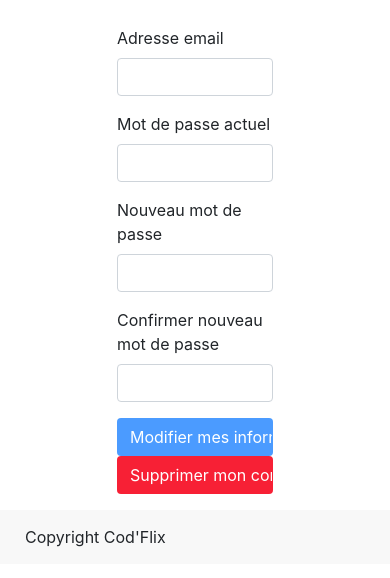
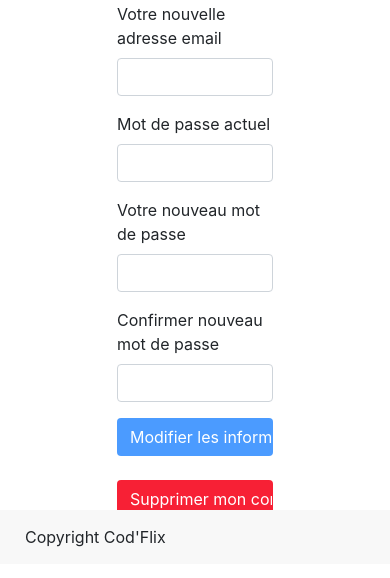
Before and after one commit to MikaHub/ProjetPhp, a PHP site: the page made by ec-code-2020-codflix-php-master/view/profilView.php in a window 390 px wide. Shown: the part 388-966 px from the top of the page. Run offline with PHP 8.4, Linux system fonts and the light colour scheme; the template is opened without the code that fills it, so the values that code supplies are empty; the visitor is signed in with stand-in values (Sample User, id 1).

Commit message:
Profil user signup done

```diff
--- a/ec-code-2020-codflix-php-master/controller/signupController.php
+++ b/ec-code-2020-codflix-php-master/controller/signupController.php
@@ -37,7 +37,6 @@ function singnup(){
       $password = $_POST['password'];
       $password_confirm = $_POST['password_confirm'];
 
-      //var_dump($password);
 			$valid = true;
 
   // Setup value
--- a/ec-code-2020-codflix-php-master/model/user.php
+++ b/ec-code-2020-codflix-php-master/model/user.php
@@ -100,7 +100,7 @@ class User {
  $req->closeCursor();
 
  $email = $this->getEmail();
- //echo $this->getPassword();
+
  $req  = $db->prepare( "INSERT INTO user ( email, password, keyEmail, emailVerified ) VALUES ( :email, :password, :keyEmail, :emailVerified)" );
  $req->execute( array(
    'email'     => $this->getEmail(),
@@ -137,7 +137,6 @@ class User {
 
   public function getUserByEmail($email = null) {
 
-    var_dump($email);
     // Open database connection
     $db   = init_db();
 
@@ -147,8 +146,6 @@ class User {
     }
     $req->execute( array( $this->getEmail() ));
 
-    var_dump("ici");
-    var_dump($this->getEmail());
     // Close databse connection
     $db   = null;
 
--- a/ec-code-2020-codflix-php-master/view/dashboard.php
+++ b/ec-code-2020-codflix-php-master/view/dashboard.php
@@ -19,9 +19,10 @@
         <div class="sidebar-menu">
           <ul>
             <li class="active"><a href="index.php">Médias</a></li>
+            <li><a href="index.php?action=history">Historique Médias</a></li>
+            <li><a href="index.php?action=profil">Modifier mon profil</a></li>
+            <li><a href="index.php?action=logout">Me déconnecter</a></li>
             <li><a href="index.php?action=contact">Nous contacter</a></li>
-            <li><a href="index.php?action=profil">Mon profil</a></li>
-            <li><a href="index.php?action=logout">Me déconnecter</a></li>
           </ul>
         </div>
       </nav>
--- a/ec-code-2020-codflix-php-master/view/profilView.php
+++ b/ec-code-2020-codflix-php-master/view/profilView.php
@@ -24,7 +24,7 @@ $req = User::getUserById($id_user);
             </div>
 
             <div class="form-group">
-              <label for="email">Adresse email</label>
+              <label for="email">Votre nouvelle adresse email </label>
               <input type="email" name="email" id="email" class="form-control" />
             </div>
 
@@ -34,7 +34,7 @@ $req = User::getUserById($id_user);
             </div>
 
             <div class="form-group">
-              <label for="newPassword">Nouveau mot de passe</label>
+              <label for="newPassword">Votre nouveau mot de passe</label>
               <input type="password" name="newPassword" id="newPassword" class="form-control" />
             </div>
 
@@ -46,11 +46,11 @@ $req = User::getUserById($id_user);
             <div class="form-group">
               <div class="row">
 
-                <div class="col-md-6">
-                  <input type="submit" name="ValiderProfil" value="Modifier mes informations" class="btn btn-block bg-blue" />
+                <div class="col-md-12">
+                  <input type="submit" name="ValiderProfil" value="Modifier les informations" class="btn btn-block bg-blue" />
                 </div>
 
-                <div class="col-md-6">
+                <div class="col-md-12 mt-4">
                     <input type="submit" name="Delete" value="Supprimer mon compte" class="btn btn-block bg-red" />
                 </div>
               </div>
```
Also changed, not shown: ec-code-2020-codflix-php-master/controller/profilController.php (+4 -6 lines).
